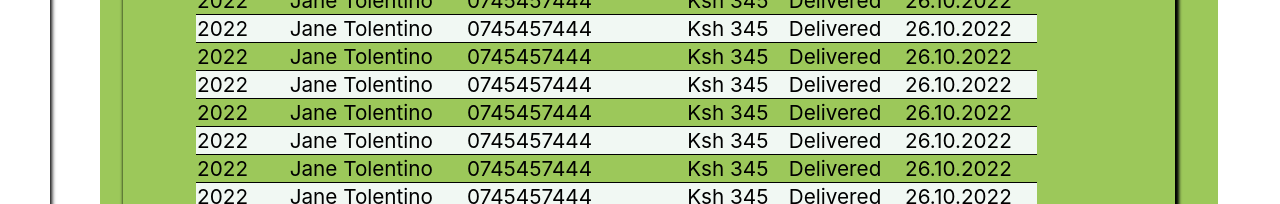
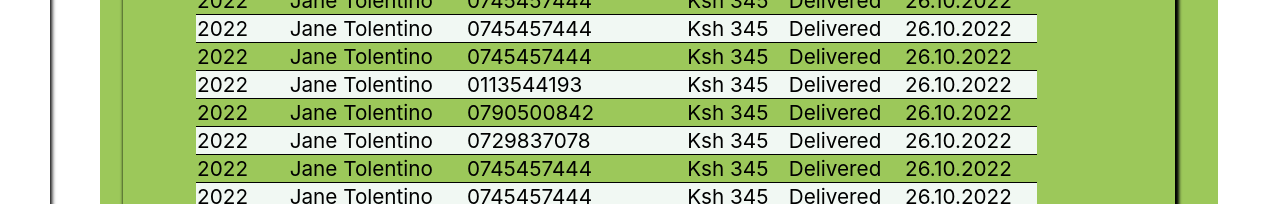
Before and after one commit to akirachix/Greenbanda, a React (Create React App) app: page /order in a window 1280 px wide. Shown: the part 595-799 px from the top of the page. Built offline with nearby package versions, Linux system fonts and the light colour scheme.

Commit message:
Added changes

```diff
--- a/src/components/dashboard/pages/Order.js
+++ b/src/components/dashboard/pages/Order.js
@@ -97,21 +97,21 @@ const Order = ({ children }) => {
             </tr>     <tr>
               <td>2022</td>
               <td>Jane Tolentino</td>
-              <td>0745457444</td>
+              <td>0113544193</td>
               <td>Ksh 345</td>
               <td>Delivered</td>
               <td>26.10.2022</td>
             </tr>     <tr>
               <td>2022</td>
               <td>Jane Tolentino</td>
-              <td>0745457444</td>
+              <td>0790500842</td>
               <td>Ksh 345</td>
               <td>Delivered</td>
               <td>26.10.2022</td>
             </tr>     <tr>
               <td>2022</td>
               <td>Jane Tolentino</td>
-              <td>0745457444</td>
+              <td>0729837078</td>
               <td>Ksh 345</td>
               <td>Delivered</td>
               <td>26.10.2022</td>
```
